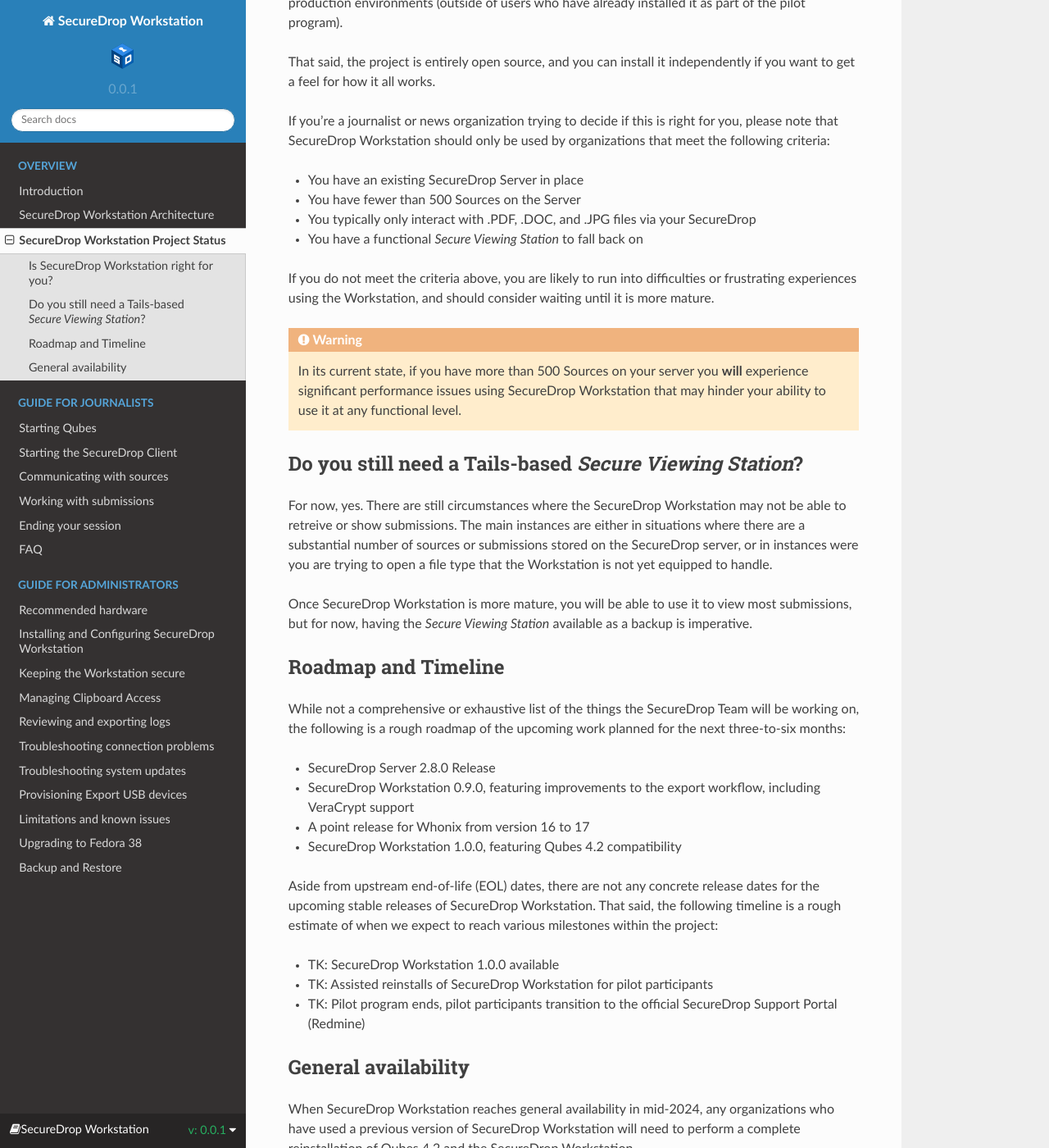
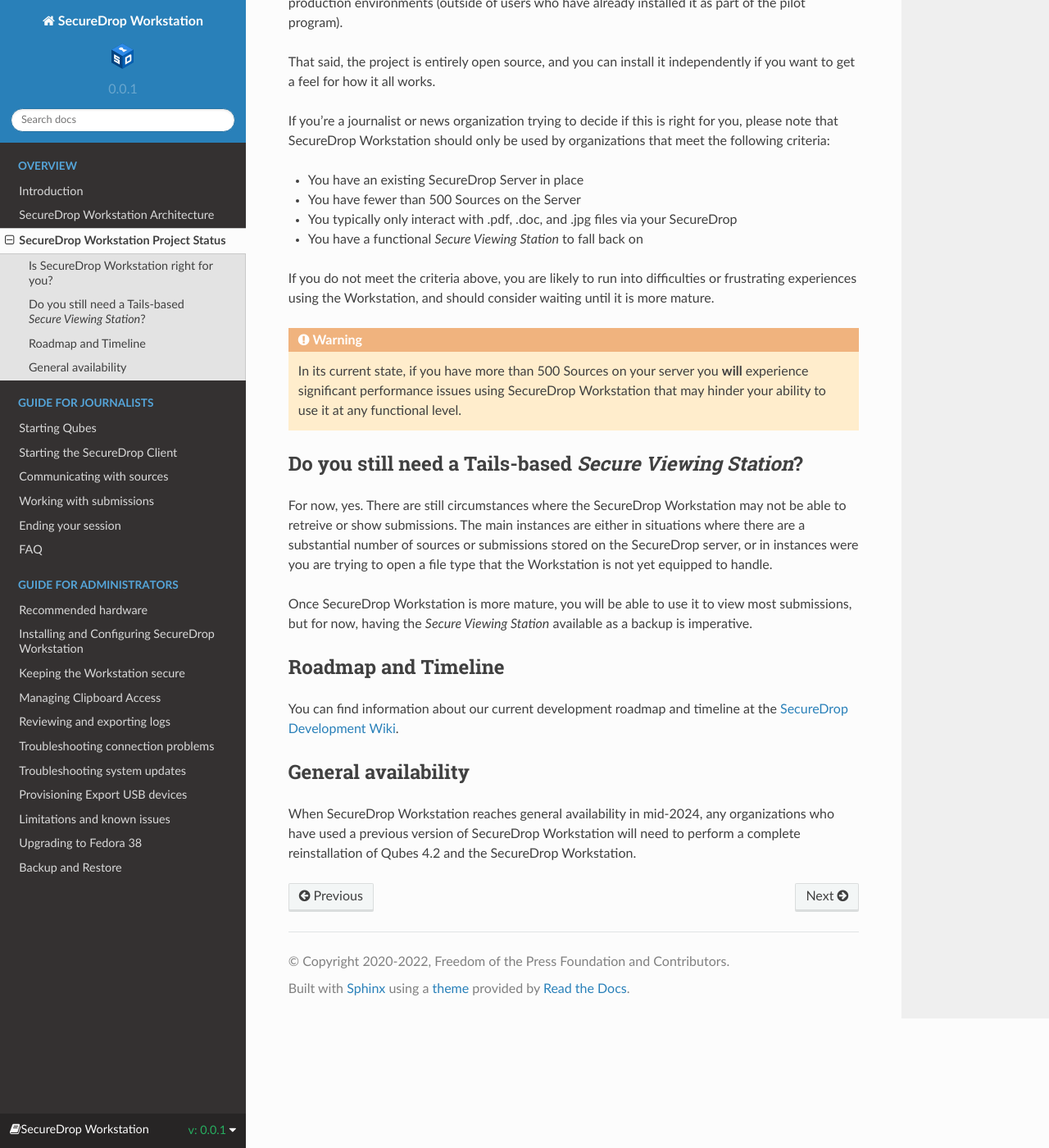
Before and after one commit to freedomofpress/securedrop-workstation-docs, a Sphinx documentation site: the page built from docs/general/status.rst, in a window 1280 px wide and 1400 px high, scrolled down 488 px. Shown: the whole window at 82% size. Built offline with Sphinx 7.4.7 and the Read the Docs theme 2.0.0, drawn with Linux system fonts in a browser that asks for light colours; pages that are not in the unit, such as notebooks, are missing from menus.

Commit message:
Change file extension style and remove explicit roadmap and timeline

```diff
--- a/docs/general/status.rst
+++ b/docs/general/status.rst
@@ -29,7 +29,7 @@
 
 * You have an existing SecureDrop Server in place
 * You have fewer than 500 Sources on the Server
-* You typically only interact with .PDF, .DOC, and .JPG files via your
+* You typically only interact with .pdf, .doc, and .jpg files via your
   SecureDrop
 * You have a functional *Secure Viewing Station* to fall back on
 
@@ -59,26 +59,8 @@
 Roadmap and Timeline
 --------------------
 
-While not a comprehensive or exhaustive list of the things the SecureDrop
-Team will be working on, the following is a rough roadmap of the upcoming
-work planned for the next three-to-six months:
-
-* SecureDrop Server 2.8.0 Release
-* SecureDrop Workstation 0.9.0, featuring improvements to the export workflow,
-  including VeraCrypt support
-* A point release for Whonix from version 16 to 17
-* SecureDrop Workstation 1.0.0, featuring Qubes 4.2 compatibility
-
-Aside from upstream end-of-life (EOL) dates, there are not any concrete
-release dates for the upcoming stable releases of SecureDrop Workstation.
-That said, the following timeline is a rough estimate of when we expect to
-reach various milestones within the project:
-
-* TK: SecureDrop Workstation 1.0.0 available
-* TK: Assisted reinstalls of SecureDrop Workstation for
-  pilot participants
-* TK: Pilot program ends, pilot participants transition to the
-  official SecureDrop Support Portal (Redmine)
+You can find information about our current development roadmap and timeline at
+the `SecureDrop Development Wiki <https://github.com/freedomofpress/securedrop/wiki/Development-Roadmap>`_.
 
 General availability
 --------------------
```
